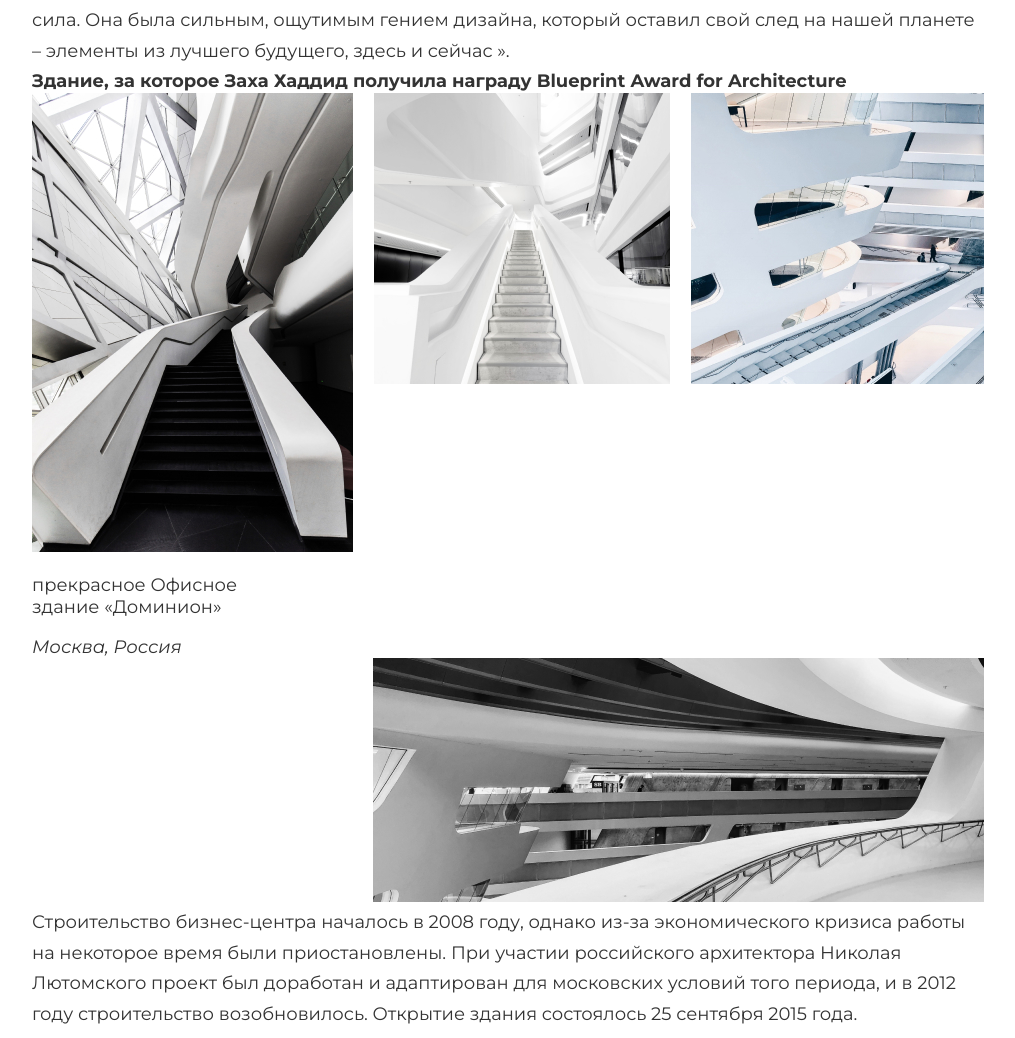
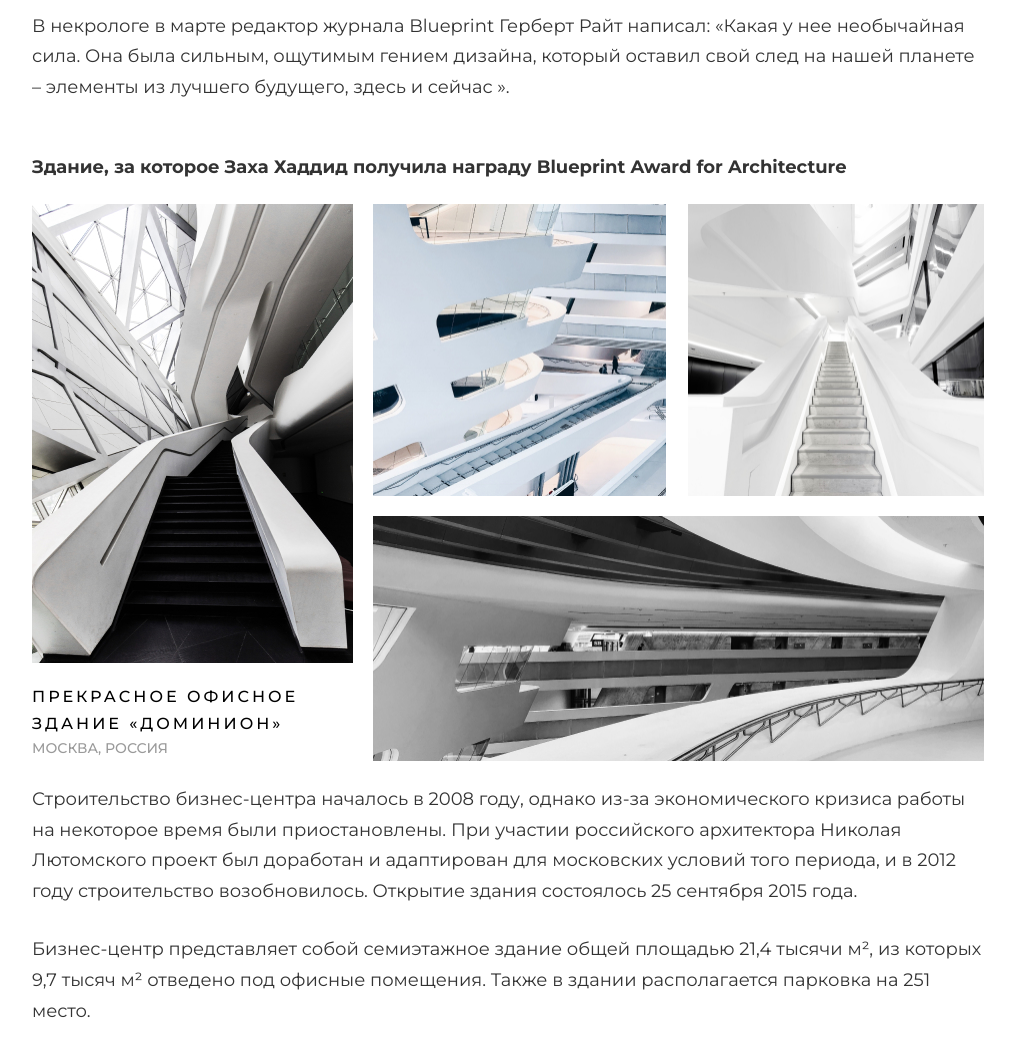
Before and after one commit to Anatoly230/arch, a plain HTML site: page dominion-news.html in a window 1280 px wide. Shown: the part 1036-2074 px from the top of the page, without its empty margins (132-1147 px from the left). Drawn offline with Linux system fonts and the light colour scheme.

Commit message:
Обработка плиток изображений в новостном блоке

```diff
--- a/css/news-article.css
+++ b/css/news-article.css
@@ -82,19 +82,45 @@
 /*metas end*/
 
 .news__article-text {
+    margin-bottom: 0 0 40px 0;
     font-size: 18px;
     font-weight: 400;
     line-height: 170%;
-    margin: 0;
     padding: 5px 0;
     overflow: hidden;
     color: var(--text-color);
 }
 
+.news__article-illustration {
+    margin: 50px 0 0;
+}
+
+.news__article-pics-img-desc {
+    margin: 20px 0 0 0;
+    max-width: 270px;
+    color: var(--base-black);
+    text-transform: uppercase;
+    line-height: 170%;
+    letter-spacing: 3px;
+    font-size: 16px;
+    font-weight: 500;
+}
+
+.news__article-pics-img-address {
+    margin: 0;
+    max-width: 270px;
+    color: var(--bg-text);
+    text-transform: uppercase;
+    font-style: normal;
+    line-height: 170%;
+    font-size: 14px;
+    font-weight: 500;
+}
+
 .news__article-pics-desc {
     max-width: 950px;
     max-height: 62px;
-    margin: 0;
+    margin: 0 0 25px 0;
     padding: 0;
     color: var(--text-color);
     font-size: 18px;
@@ -103,24 +129,25 @@
     overflow: hidden;
 }
 
-.news__article-pics-wraper {
+.news__article-pics-c {
     display: flex;
-    flex-direction: row-reverse;
-    flex-wrap: wrap;
-    align-items: flex-start;
-    justify-content: flex-start;
+    justify-content: space-between;
 }
 
-.news__article-pics-img-desc {
-    max-width: 270px;
+.news__article-pics-wraper:first-of-type {
+    display: flex;
+    flex-direction: column;
+    justify-content: flex-start;
+    width: 322px;
 }
 
-.news__article-pics-wraper>.news__article-pics-img:first-of-type,
-.news__article-pics-wraper .news__article-pics-img:nth-of-type(2) {
-    margin-left: 21px;
+.news__article-pics-wraper:nth-of-type(2) {
+    display: flex;
+    flex-wrap: wrap;
+    justify-content: space-between;
+    max-width: 611px;
 }
 
-.news__article-pics-img:last-of-type {
-    align-self: flex-start;
-    justify-self: flex-start;
+.news__article-pics-img:nth-of-type(3) {
+    margin-top: 20px;
 }
--- a/dominion-news.html
+++ b/dominion-news.html
@@ -86,21 +86,22 @@
         <section class="news__article-pics">
             <div class="container-small">
                 <h2 class="visually-hidden">Иллюстрация работы архитектора Захи Хадид</h2>
-                <p class="news__article-pics-desc">Здание, за которое Заха Хаддид получила награду Blueprint Award for Architecture
-                </p>
-                <div class="news__article-pics-wraper">
 
-                    <img class="news__article-pics-img" src="img/figure-4.jpg" width="293" height="291" alt="футуристический траволатор">
-                    <img class="news__article-pics-img" src="img/figure-3.jpg" width="296" height="291" alt="футуристический эскалатор">
-                    <div class="news__article-pics-img-wraper">
-                        <img class="news__article-pics-img" src="img/figure-2.jpg" width="321" height="459" alt="футуристическая лестница">
-                        <p class="news__article-pics-img-desc">прекрасное Офисное здание «Доминион»</p>
-                        <address class="news__article-pics-img-address">Москва, Россия</address>
+                <figure class="news__article-illustration">
+                    <figcaption class="news__article-pics-desc">Здание, за которое Заха Хаддид получила награду Blueprint Award for Architecture</figcaption>
+                    <div class="news__article-pics-c">
+                        <div class="news__article-pics-wraper">
+                            <img class="news__article-pics-img" src="img/figure-2.jpg" width="321" height="459" alt="футуристическая лестница">
+                            <p class="news__article-pics-img-desc">прекрасное Офисное здание «Доминион»</p>
+                            <address class="news__article-pics-img-address">Москва, Россия</address>
+                        </div>
+                        <div class="news__article-pics-wraper">
+                            <img class="news__article-pics-img" src="img/figure-4.jpg" width="293" height="291" alt="футуристический траволатор">
+                            <img class="news__article-pics-img" src="img/figure-3.jpg" width="296" height="291" alt="футуристический эскалатор">
+                            <img class="news__article-pics-img" src="img/figure-1.jpg" width="611" height="244" alt="футуристический балкон">
+                        </div>
                     </div>
-
-                    <img class="news__article-pics-img" src="img/figure-1.jpg" width="611" height="244" alt="футуристический балкон">
-
-                </div>
+                </figure>
             </div>
         </section>
         <section class="news__article-text-block">
@@ -121,6 +122,10 @@
                     Architects Патрика Шумахера, в основу проекта легли принципы русского авангарда, которые потом были развиты в современной архитектуре.</p>
             </div>
         </section>
+        <article class="news__article-other">
+
+        </article>
+
     </main>
     <footer class="page__footer">
         <ul class="page__footer-link-list social-list">
```
